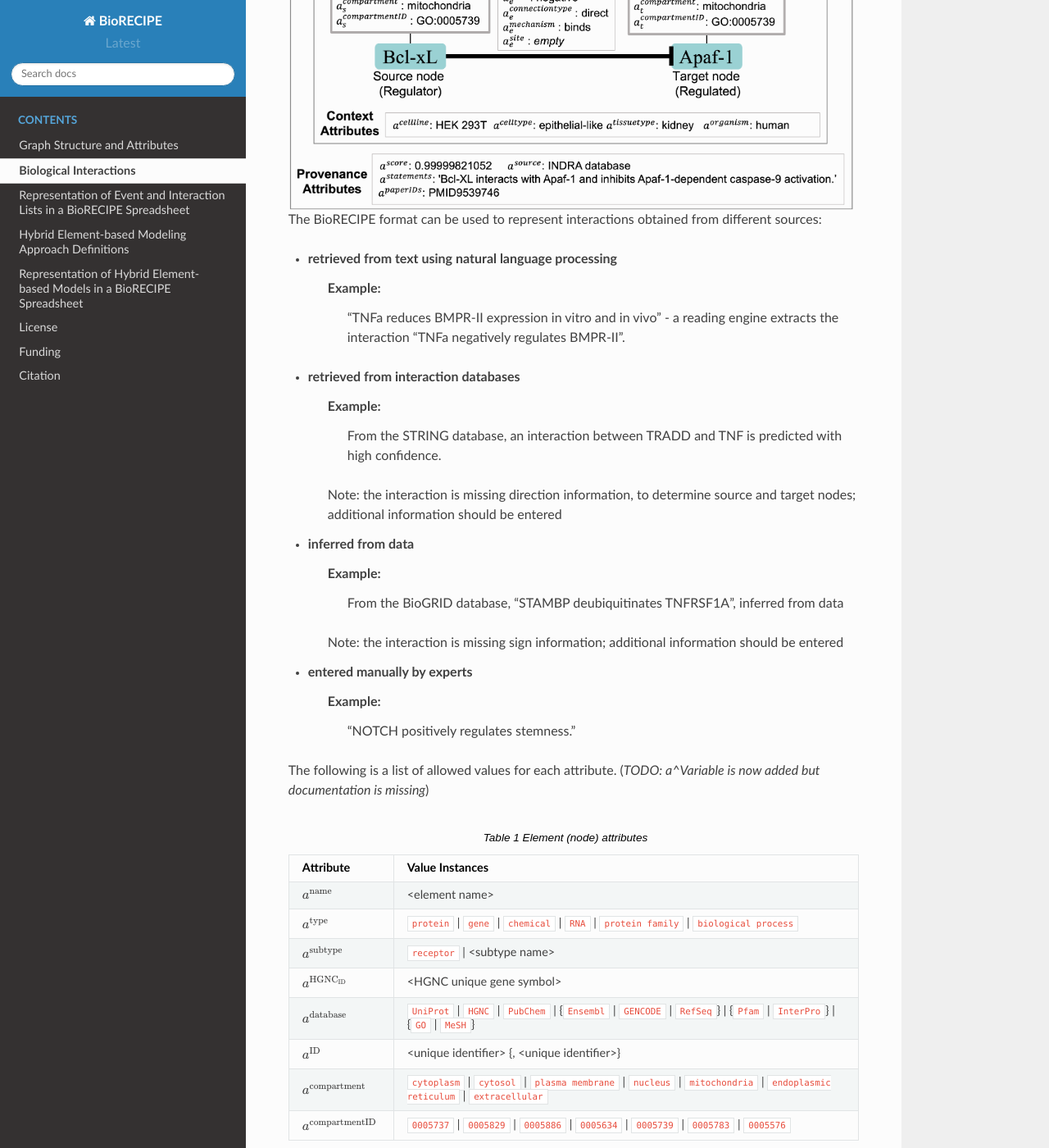
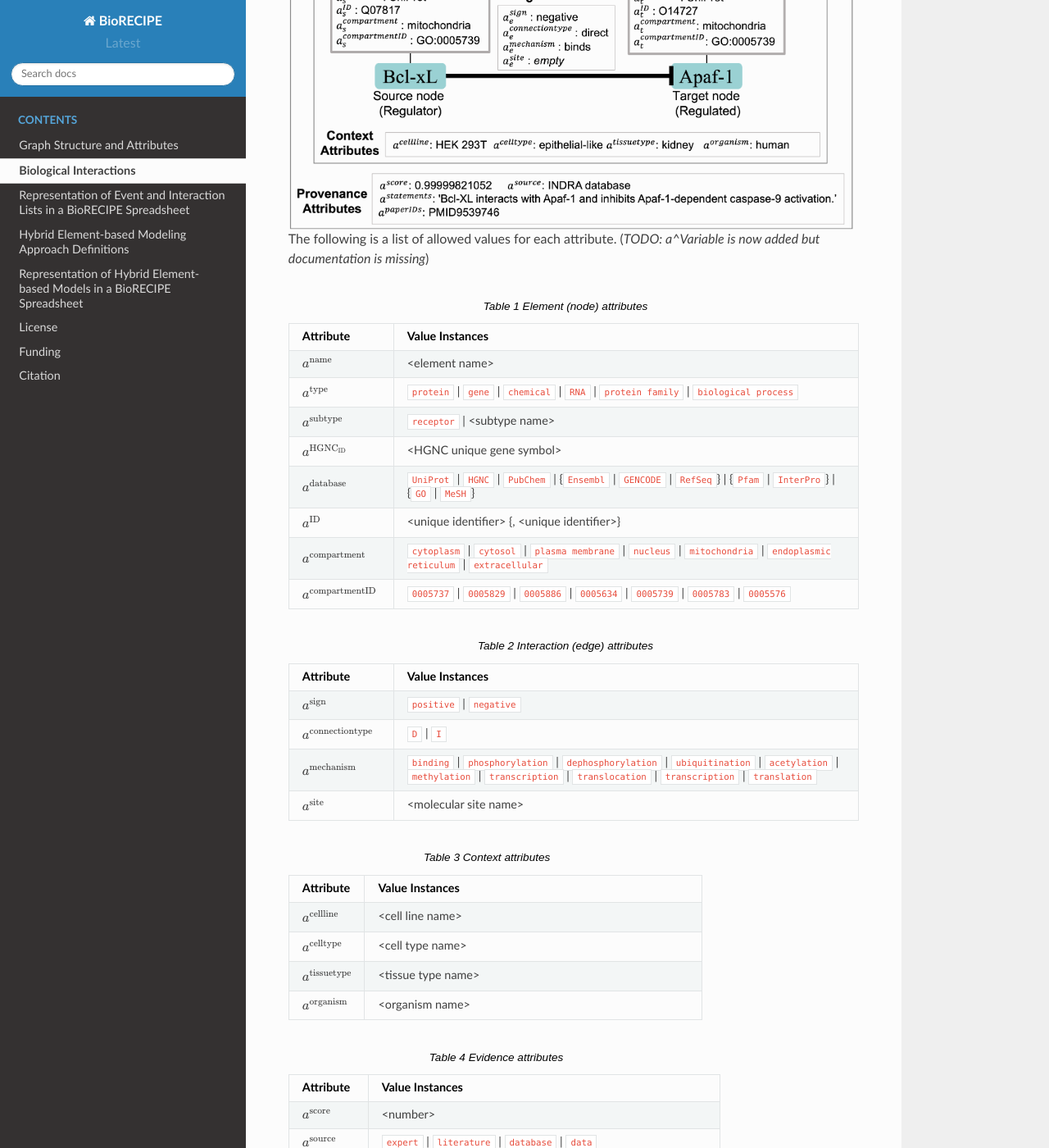
Before and after one commit to pitt-miskov-zivanov-lab/BioRECIPE, a Sphinx documentation site: the page built from docs/bio_interactions.rst, in a window 1280 px wide and 1400 px high, scrolled down 560 px. Shown: the whole window at 82% size. Built offline with Sphinx 7.4.7 and the Read the Docs theme 2.0.0, drawn with Linux system fonts in a browser that asks for light colours; some of the changed text lies outside the part shown.

Commit message:
Update bio_interactions.rst

```diff
--- a/docs/bio_interactions.rst
+++ b/docs/bio_interactions.rst
@@ -2,7 +2,7 @@
 Biological Interactions
 ######################################
 
-The BioRECIPE format includes several groups of attributes:
+The BioRECIPE representation of an interaction contains a list of required or optional attributes. Each attribute belongs to one of the following groups:
 
 - node attributes
 - edge attributes
@@ -16,23 +16,6 @@ An example biological interaction represented as a directed signed edge between
     :alt: internal figure
 
 
-
-The BioRECIPE format can be used to represent interactions obtained from different sources:
-
-- retrieved from text using natural language processing
-     Example:
-        “TNFa reduces BMPR-II expression in vitro and in vivo” -  a reading engine extracts the interaction “TNFa negatively regulates BMPR-II”.
-- retrieved from interaction databases
-     Example:
-        From the STRING database, an interaction between TRADD and TNF is predicted with high confidence.
-     Note: the interaction is missing direction information, to determine source and target nodes; additional information should be entered
-- inferred from data
-     Example:
-        From the BioGRID database, "STAMBP deubiquitinates TNFRSF1A", inferred from data
-     Note: the interaction is missing sign information; additional information should be entered
-- entered manually by experts
-    Example:
-        "NOTCH positively regulates stemness."
 
 
 The following is a list of allowed values for each attribute. (*TODO: a^Variable is now added but documentation is missing*)
```
